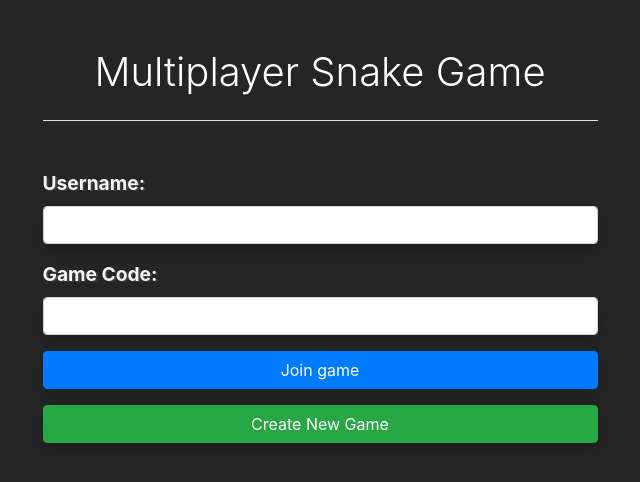
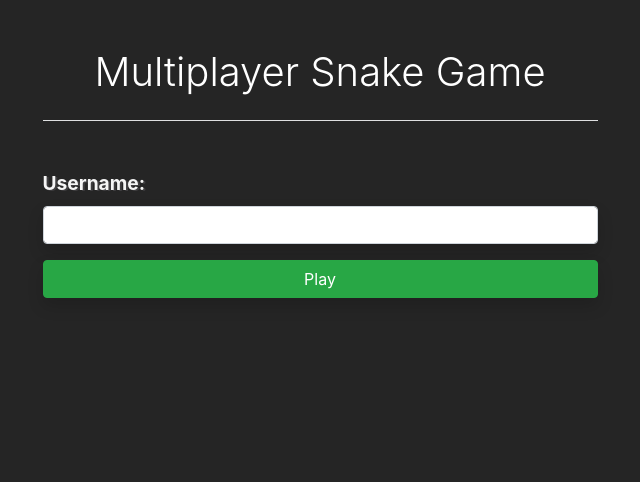
Before and after one commit to NimaAB/Multiplayer_Snake_Game, a website: page public/index.html in a window 1280 px wide. Shown: the whole page, without its empty margins (320-960 px from the left). Drawn offline with nearby package versions, Linux system fonts and the light colour scheme.

Commit message:
update index page

```diff
--- a/public/index.html
+++ b/public/index.html
@@ -17,15 +17,8 @@
                 <label for="username" class="fs-lbl" >Username:</label>
                 <input type="text" id="username" name="username" class="shadow form-control" required>
             </div>
-            <div class="form-group">
-                <label for="game-code-input" class="fs-lbl" >Game Code:</label>
-                <input type="text" id="game-code-input" name="game-code-input" class="shadow form-control">
-            </div>
             <div class="form-group d-flex justify-content-center fs-btn">
-                <input type="submit" value="Join game" id="join-game-btn" class="shadow btn btn-primary w-100 ">
-            </div>
-            <div class="form-group d-flex justify-content-center fs-btn">
-                <input type="submit" value="Create New Game" id="create-new-game-btn" class="shadow btn btn-success w-100 ">
+                <input type="submit" value="Play" id="create-new-game-btn" class="shadow btn btn-success w-100 ">
             </div>
         </form>
     </div>
```
